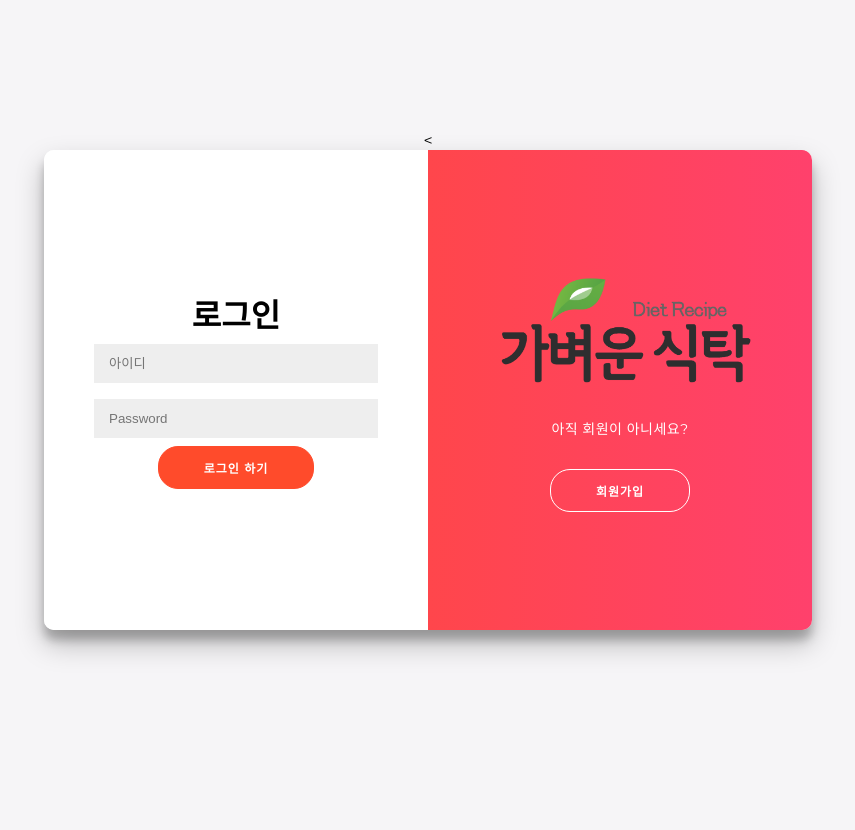
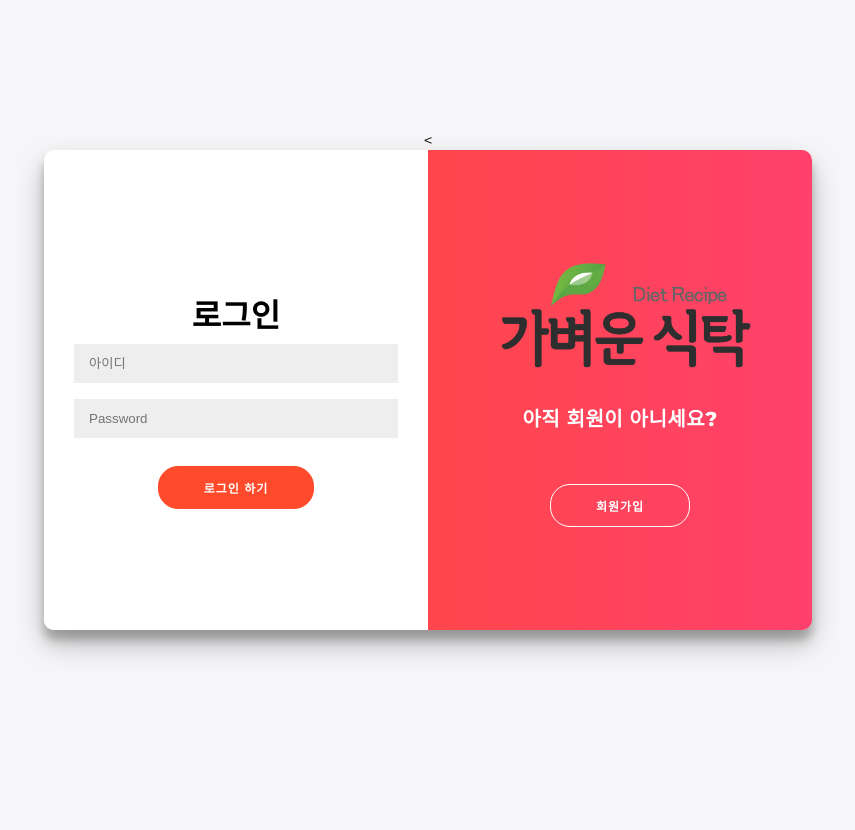
Before and after one commit to joorani/lightTable, a Python web app: template templates/login.html in a window 1280 px wide. Shown: the whole page, without its empty margins (212-1067 px from the left). Run offline with Jinja, Linux system fonts and the light colour scheme; the template is opened without the code that fills it, so the values that code supplies are empty; some libraries are stand-ins or nearby versions.

Commit message:
login page css 수정

```diff
--- a/static/login.css
+++ b/static/login.css
@@ -54,6 +54,7 @@ a {
 	letter-spacing: 1px;
 	text-transform: uppercase;
 	transition: transform 80ms ease-in;
+	margin-top: 20px;
 }
 
 .btn:active {
@@ -75,19 +76,20 @@ a {
 	align-items: center;
 	justify-content: center;
 	flex-direction: column;
-	padding: 0 50px;
+	padding: 0 30px;
 	height: 100%;
 	text-align: center;
+	margin-top: 10px;
 }
-#btn-check-dup{
-	display: flex;
-}
+
+
 input {
 	background-color: #eee;
 	border: none;
 	padding: 12px 15px;
 	margin: 8px 0;
 	width: 100%;
+
 }
 
 .container {
@@ -213,5 +215,27 @@ input {
 }
 
 .help {
+	text-align: start;
 	font-size: 8px;
 }
+
+#btn-check-dup{
+	display: flex;
+	width: 100%;
+	align-items: center;
+}
+
+.check-btn {
+	height: 100%;
+	background-color: #FF4B2B;
+	text-align: center;
+	border: none;
+	color: white;
+	padding: 5px 15px;
+}
+
+.logo-des {
+	font-size: 20px;
+	font-weight: bold;
+	line-height: 30px;
+}
--- a/templates/login.html
+++ b/templates/login.html
@@ -156,23 +156,24 @@
 <div class="container" id="container">
 	<div class="form-container sign-up-container">
 		<div class="field">
+			<h1>회원가입</h1>
 			<input id="username" class="input"type="text" placeholder="이름" />
-			<div class="id-field">
+			<div class="id-field input-field">
 				<div id="btn-check-dup" >
 					<input id="userid" type="text" placeholder="아이디"/>
-					<button onclick="check_dup()">중복확인</button>
+					<button class="check-btn" onclick="check_dup()">중복 확인</button>
 				</div>
-				<p id="help-id" class="help is-safe" >아이디는 2-10자의 영문과 숫자와 일부 특수문자(._-)만 입력 가능합니다.</p>
+				<span id="help-id" class="help is-safe">아이디는 2-10자의 영문과 숫자와 일부 특수문자(._-)만 입력 가능합니다.</span>
 			</div>
-			<div class="pw-field">
-				<input id="password"  type="password" placeholder="비밀번호">
-				<p id="help-password" class="help is-safe" >영문과 숫자 조합의 8-20자의 비밀번호를 설정해주세요.
-					특수문자(!@#$%^&*)도 사용 가능합니다.</p>
+			<div class="pw-field input-field">
+				<input id="password" type="password" placeholder="비밀번호"/>
+				<span id="help-password" class="help is-safe" >영문과 숫자 조합의 8-20자의 비밀번호를 설정해주세요.
+					특수문자(!@#$%^&*)도 사용 가능합니다.</span>
 			</div>
-			<div class="pw-field">
+			<div class="pw-field input-field">
 				<input id="check-pw" type="password"
 					   placeholder="비밀번호 재입력">
-				<p id="help-check-pw" class="help is-safe">비밀번호를 다시 한 번 입력해주세요.</p>
+				<span id="help-check-pw" class="help is-safe">비밀번호를 다시 한 번 입력해주세요.</span>
 			</div>
 			<button class="btn">Sign Up</button>
 		</div>
@@ -189,12 +190,14 @@
 		<div class="overlay">
 			<div class="overlay-panel overlay-left">
 				<img src="../static/logo1.png" width="300px">
-				<p>가벼운 식탁은 ..........</p>
+				<p class="logo-des">다이어트 레시피 찾기 힘드셨죠?
+					쉽고 맛있는 건강레시피
+					가벼운 식탁과 함께하세요.</p>
 				<button class="ghost btn" id="signIn" onclick="removeClass()">로그인</button>
 			</div>
 			<div class="overlay-panel overlay-right">
 				<img src="../static/logo1.png" width="300px">
-				<p>아직 회원이 아니세요?</p>
+				<p class="logo-des">아직 회원이 아니세요?</p>
 				<button class="ghost btn" id="signUp" onclick="addClass()">회원가입</button>
 			</div>
 		</div>
```
